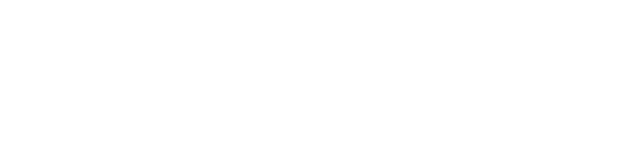
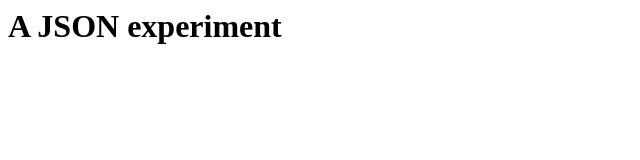
Before and after one commit to thomasfcd/react-road2web, a website: page index.html in a window 1280 px wide. Shown: the whole page, without its empty margins (0-640 px from the left). Drawn offline with Linux system fonts and the light colour scheme.

Commit message:
1 file modified

```diff
--- a/index.html
+++ b/index.html
@@ -1,2 +1,3 @@
+<h1>A JSON experiment</h1>
 <div id="root"></div>
 <div id="data"></div>
```
